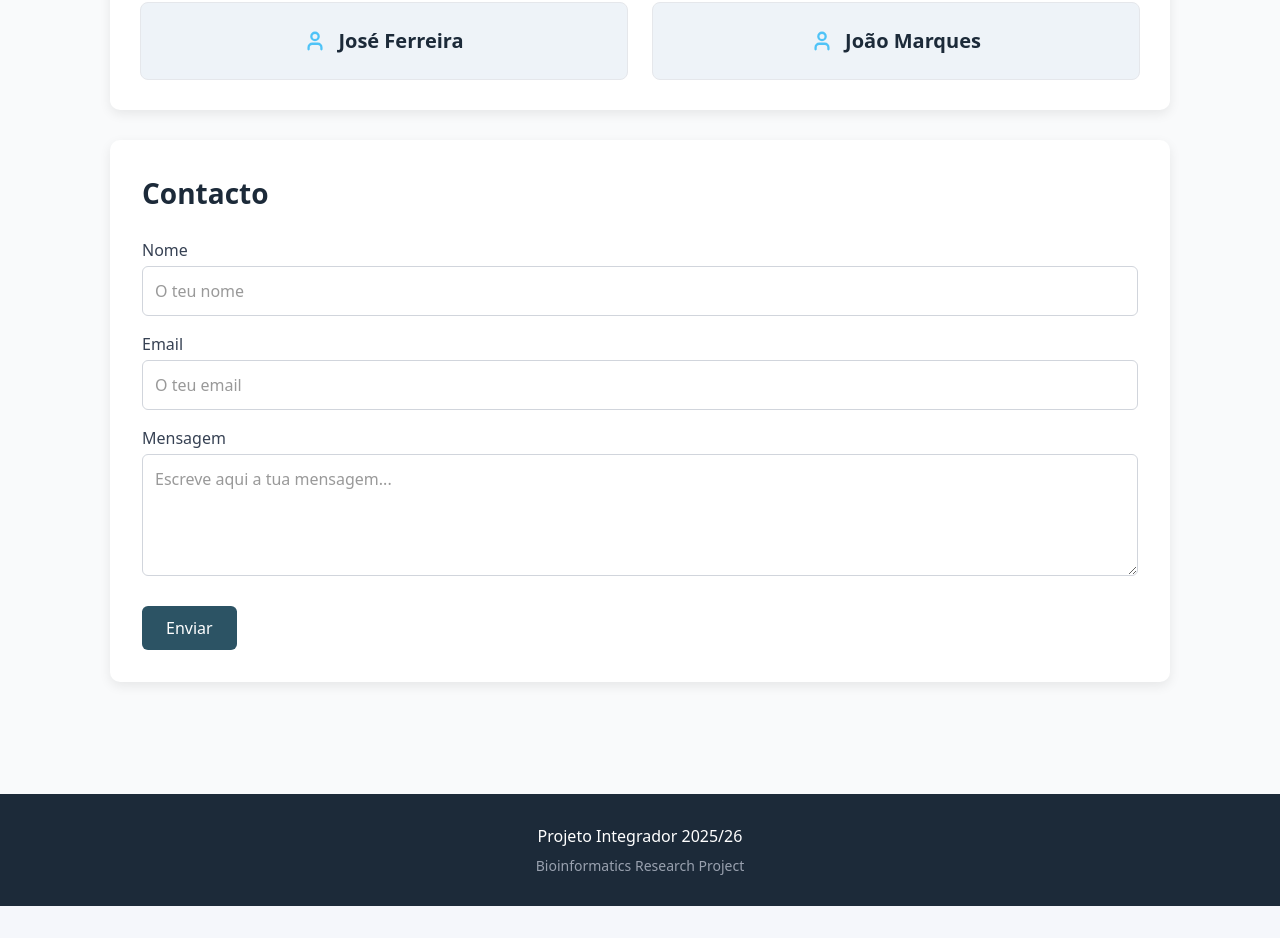
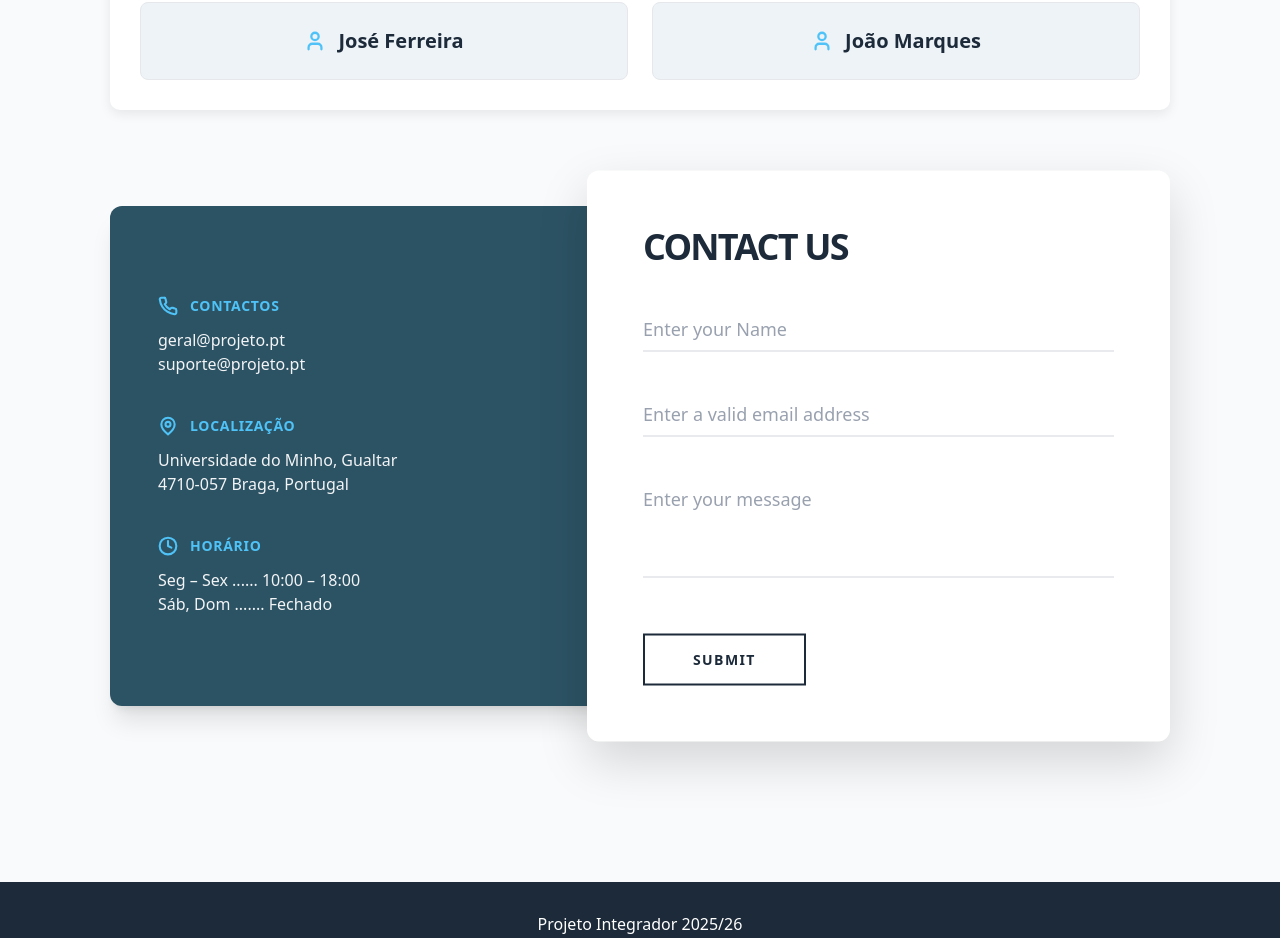
Before and after one commit to jPMm7/PI_V2, a React (Vite) app in the folder frontend/: page / in a window 1280 px wide. Shown: the part 3454-4392 px from the top of the page. Before the commit the page ends 4360 px from the top, so only its background shows below. Built offline with nearby package versions, Linux system fonts and the light colour scheme; no server answers.

Commit message:
feat(ui): remodel Contact Us section to overlap design matching reference image

```diff
--- a/frontend/src/components/Contact.jsx
+++ b/frontend/src/components/Contact.jsx
@@ -1,43 +1,73 @@
 export default function Contact() {
   return (
-    <section id="contact" className="bg-white p-8 mb-8 rounded-[10px] shadow-[0_4px_12px_rgba(0,0,0,0.08)]">
-      <h2 className="text-[#1c2a39] text-[28px] font-bold mt-0 mb-6">Contacto</h2>
+    <section id="contact" className="relative mt-24 mb-24 flex items-center">
 
-      <form className="flex flex-col gap-4">
-        <div>
-          <label className="block text-gray-700 font-medium mb-1">Nome</label>
+      {/* Background colored block */}
+      <div className="bg-[#2c5364] rounded-xl w-full md:w-[85%] flex flex-col md:flex-row shadow-xl overflow-hidden min-h-[500px]">
+
+        {/* Left Side (Text Info) */}
+        <div className="w-full md:w-[45%] text-white p-10 md:p-12 flex flex-col gap-10 justify-center">
+          <div>
+            <h4 className="flex items-center gap-3 font-bold uppercase tracking-wider mb-3 text-[#4fc3f7] text-sm">
+              <svg xmlns="http://www.w3.org/2000/svg" width="20" height="20" viewBox="0 0 24 24" fill="none" stroke="currentColor" strokeWidth="2.5" strokeLinecap="round" strokeLinejoin="round"><path d="M22 16.92v3a2 2 0 0 1-2.18 2 19.79 19.79 0 0 1-8.63-3.07 19.5 19.5 0 0 1-6-6 19.79 19.79 0 0 1-3.07-8.67A2 2 0 0 1 4.11 2h3a2 2 0 0 1 2 1.72 12.84 12.84 0 0 0 .7 2.81 2 2 0 0 1-.45 2.11L8.09 9.91a16 16 0 0 0 6 6l1.27-1.27a2 2 0 0 1 2.11-.45 12.84 12.84 0 0 0 2.81.7A2 2 0 0 1 22 16.92z"/></svg>
+              Contactos
+            </h4>
+            <p className="text-gray-100 font-medium">geral@projeto.pt</p>
+            <p className="text-gray-100 font-medium">suporte@projeto.pt</p>
+          </div>
+
+          <div>
+            <h4 className="flex items-center gap-3 font-bold uppercase tracking-wider mb-3 text-[#4fc3f7] text-sm">
+              <svg xmlns="http://www.w3.org/2000/svg" width="20" height="20" viewBox="0 0 24 24" fill="none" stroke="currentColor" strokeWidth="2.5" strokeLinecap="round" strokeLinejoin="round"><path d="M20 10c0 6-8 12-8 12s-8-6-8-12a8 8 0 0 1 16 0Z"/><circle cx="12" cy="10" r="3"/></svg>
+              Localização
+            </h4>
+            <p className="text-gray-100 font-medium">Universidade do Minho, Gualtar</p>
+            <p className="text-gray-100 font-medium">4710-057 Braga, Portugal</p>
+          </div>
+
+          <div>
+            <h4 className="flex items-center gap-3 font-bold uppercase tracking-wider mb-3 text-[#4fc3f7] text-sm">
+              <svg xmlns="http://www.w3.org/2000/svg" width="20" height="20" viewBox="0 0 24 24" fill="none" stroke="currentColor" strokeWidth="2.5" strokeLinecap="round" strokeLinejoin="round"><circle cx="12" cy="12" r="10"/><polyline points="12 6 12 12 16 14"/></svg>
+              Horário
+            </h4>
+            <p className="text-gray-100 font-medium">Seg – Sex ...... 10:00 – 18:00</p>
+            <p className="text-gray-100 font-medium">Sáb, Dom ....... Fechado</p>
+          </div>
+        </div>
+      </div>
+
+      {/* The Overlapping White Form Card */}
+      <div className="md:absolute right-0 top-1/2 md:-translate-y-1/2 w-full md:w-[55%] bg-white p-10 md:p-14 shadow-[0_20px_50px_rgba(0,0,0,0.15)] rounded-xl mt-8 md:mt-0 z-10">
+        <h2 className="text-[#1c2a39] text-4xl font-bold mt-0 mb-10 uppercase tracking-tighter">Contact Us</h2>
+
+        <form className="flex flex-col gap-10">
           <input
             type="text"
-            className="w-full p-3 rounded-md border border-gray-300 focus:outline-none focus:ring-2 focus:ring-[#2c5364] bg-white"
-            placeholder="O teu nome"
+            placeholder="Enter your Name"
+            className="w-full bg-transparent border-0 border-b-[1.5px] border-gray-300 py-2 focus:outline-none focus:border-[#4fc3f7] transition-colors rounded-none placeholder-gray-400 text-gray-800 text-lg"
           />
-        </div>
 
-        <div>
-          <label className="block text-gray-700 font-medium mb-1">Email</label>
           <input
             type="email"
-            className="w-full p-3 rounded-md border border-gray-300 focus:outline-none focus:ring-2 focus:ring-[#2c5364] bg-white"
-            placeholder="O teu email"
+            placeholder="Enter a valid email address"
+            className="w-full bg-transparent border-0 border-b-[1.5px] border-gray-300 py-2 focus:outline-none focus:border-[#4fc3f7] transition-colors rounded-none placeholder-gray-400 text-gray-800 text-lg"
           />
-        </div>
 
-        <div>
-          <label className="block text-gray-700 font-medium mb-1">Mensagem</label>
           <textarea
-            rows="4"
-            className="w-full p-3 rounded-md border border-gray-300 focus:outline-none focus:ring-2 focus:ring-[#2c5364] bg-white"
-            placeholder="Escreve aqui a tua mensagem..."
+            rows="3"
+            placeholder="Enter your message"
+            className="w-full bg-transparent border-0 border-b-[1.5px] border-gray-300 py-2 focus:outline-none focus:border-[#4fc3f7] transition-colors rounded-none placeholder-gray-400 text-gray-800 text-lg resize-none"
           ></textarea>
-        </div>
 
-        <button
-          type="button"
-          className="bg-[#2c5364] text-white px-6 py-2.5 rounded-md hover:bg-[#1c2a39] transition-colors font-medium cursor-pointer self-start mt-2"
-        >
-          Enviar
-        </button>
-      </form>
+          <button
+            type="button"
+            className="border-2 border-[#1c2a39] text-[#1c2a39] font-bold uppercase px-12 py-3.5 tracking-widest hover:bg-[#1c2a39] hover:text-white transition-all self-start mt-4 text-sm cursor-pointer"
+          >
+            Submit
+          </button>
+        </form>
+      </div>
+
     </section>
   );
 }
```
